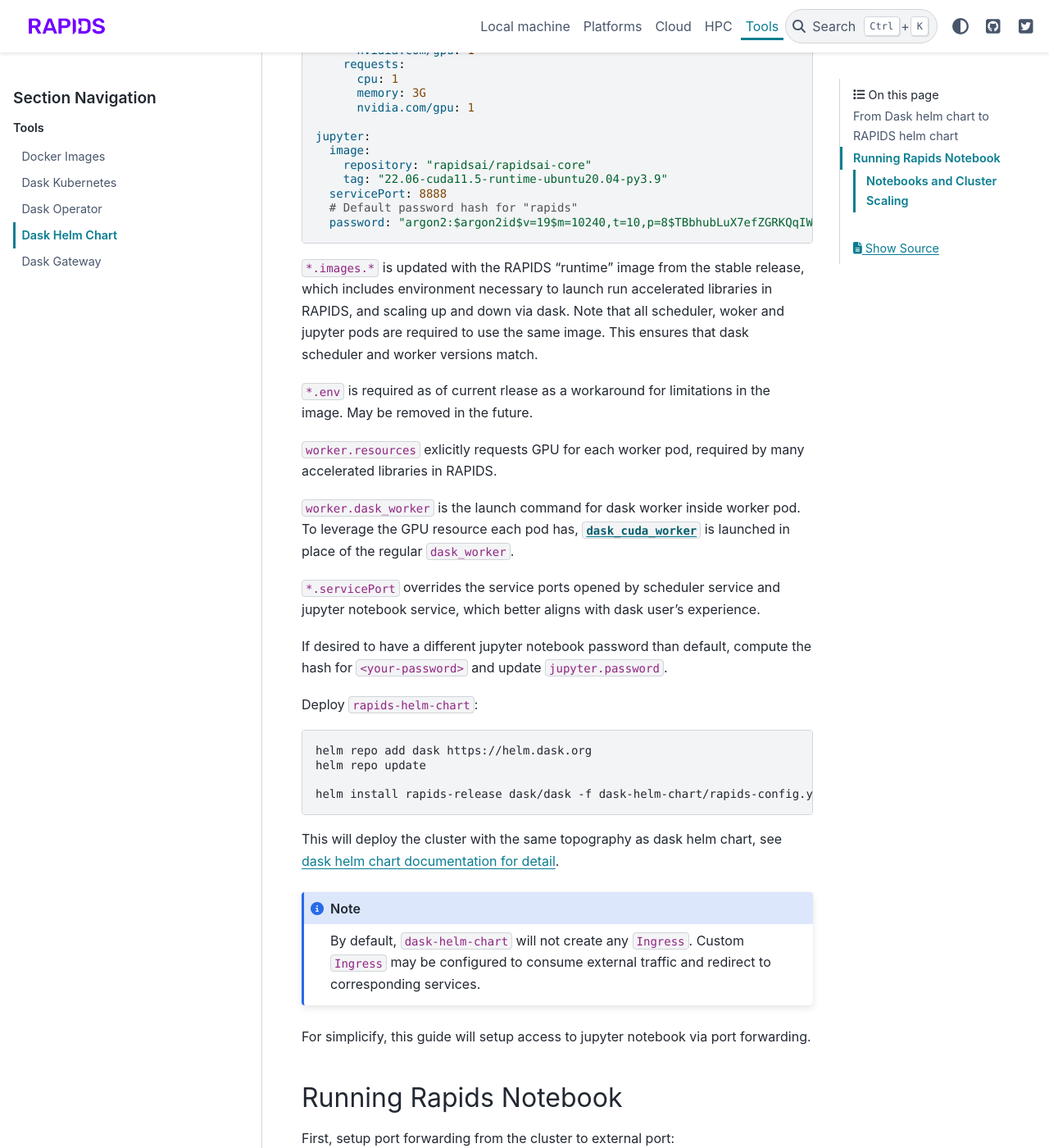
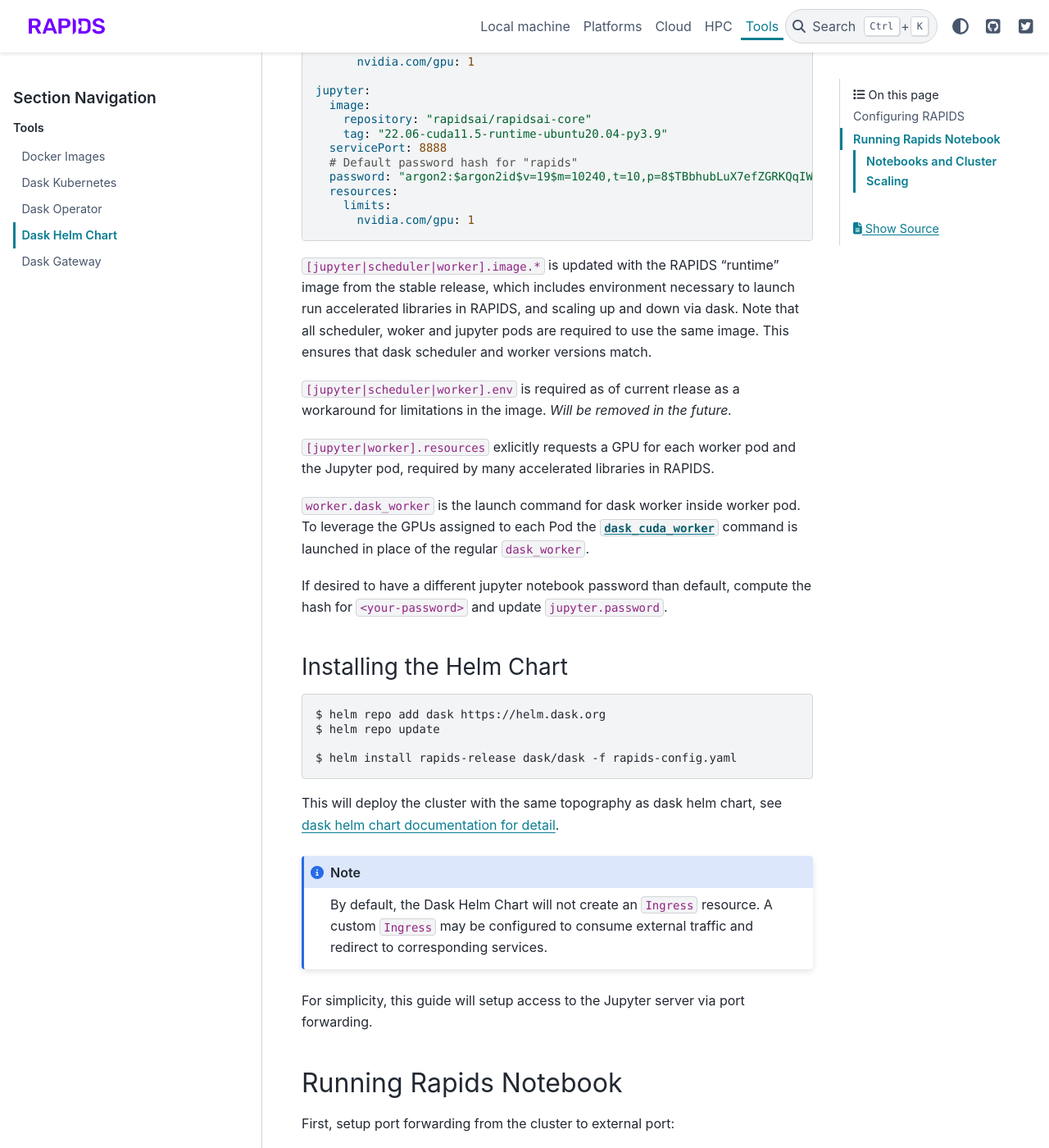
Before and after one commit to rapidsai/deployment, a Sphinx documentation site: the page built from source/tools/kubernetes/dask-helm-chart.md, in a window 1280 px wide and 1400 px high, scrolled down 905 px. Shown: the whole window at 82% size. Built offline with Sphinx 7.4.7 and the PyData theme 0.15.4, drawn with Linux system fonts in a browser that asks for light colours; some of the changed text lies outside the part shown.

Commit message:
Dask Helm Chart edits

````diff
--- a/source/tools/kubernetes/dask-helm-chart.md
+++ b/source/tools/kubernetes/dask-helm-chart.md
@@ -1,113 +1,105 @@
 Dask Helm Chart
 ===============
 
-This guide provides an entry point to deploy RAPIDS into Kubernetes cluster via helm chart,
-using [dask/helm-chart](https://github.com/dask/helm-chart) as the starting point.
-This guide will walk through steps to set up a scalable rapids cluster,
-demonstrating GPU accelerated notebook workflows and scaling up and down the cluster.
-## From Dask helm chart to RAPIDS helm chart
+Dask has a [Helm Chart](https://github.com/dask/helm-chart) that creates the following resources:
 
-Built on top of dask-helm-chart,
-`rapids-config.yaml` file contains additional configurations required to setup RAPIDS environment.
+- 1 x Jupyter server (preconfigured to access the Dask cluster)
+- 1 x Dask scheduler
+- 3 x Dask workers that connect to the scheduler (scalable)
+
+This helm chart can be configured to run RAPIDS by providing GPUs to the Juptyter server and Dask workers and by using container images with the RAPIDS libraries available.
+
+## Configuring RAPIDS
+
+Built on top of the Dask Helm Chart, `rapids-config.yaml` file contains additional configurations required to setup RAPIDS environment.
 
 ```{literalinclude} ./dask-helm-chart/rapids-config.yaml
 :language: yaml
 ```
 
-`*.images.*` is updated with the RAPIDS "runtime" image from the stable release,
-which includes environment necessary to launch run accelerated libraries in RAPIDS,
-and scaling up and down via dask.
-Note that all scheduler,
-woker and jupyter pods are required to use the same image.
+`[jupyter|scheduler|worker].image.*` is updated with the RAPIDS "runtime" image from the stable release,
+which includes environment necessary to launch run accelerated libraries in RAPIDS, and scaling up and down via dask.
+Note that all scheduler, woker and jupyter pods are required to use the same image.
 This ensures that dask scheduler and worker versions match.
 
-`*.env` is required as of current rlease as a workaround for limitations in the image.
-May be removed in the future.
+`[jupyter|scheduler|worker].env` is required as of current rlease as a workaround for limitations in the image.
+_Will be removed in the future._
 
-`worker.resources` exlicitly requests GPU for each worker pod,
-required by many accelerated libraries in RAPIDS.
+`[jupyter|worker].resources` exlicitly requests a GPU for each worker pod and the Jupyter pod, required by many accelerated libraries in RAPIDS.
 
 `worker.dask_worker` is the launch command for dask worker inside worker pod.
-To leverage the GPU resource each pod has,
-[`dask_cuda_worker`](https://docs.rapids.ai/api/dask-cuda/stable/index.html) is launched in place of the regular `dask_worker`.
+To leverage the GPUs assigned to each Pod the [`dask_cuda_worker`](https://docs.rapids.ai/api/dask-cuda/stable/index.html) command is launched in place of the regular `dask_worker`.
 
-`*.servicePort` overrides the service ports opened by scheduler service and jupyter notebook service,
-which better aligns with dask user's experience.
+If desired to have a different jupyter notebook password than default, compute the hash for `<your-password>` and update `jupyter.password`.
 
-If desired to have a different jupyter notebook password than default,
-compute the hash for `<your-password>` and update `jupyter.password`.
+### Installing the Helm Chart
 
-Deploy `rapids-helm-chart`:
-```bash
-helm repo add dask https://helm.dask.org
-helm repo update
+```console
+$ helm repo add dask https://helm.dask.org
+$ helm repo update
 
-helm install rapids-release dask/dask -f dask-helm-chart/rapids-config.yaml
+$ helm install rapids-release dask/dask -f rapids-config.yaml
 ```
 
 This will deploy the cluster with the same topography as dask helm chart,
 see [dask helm chart documentation for detail](https://artifacthub.io/packages/helm/dask/dask).
 
 ```{note}
-By default,
-`dask-helm-chart` will not create any `Ingress`.
-Custom `Ingress` may be configured to consume external traffic and redirect to corresponding services.
+By default, the Dask Helm Chart will not create an `Ingress` resource.
+A custom `Ingress` may be configured to consume external traffic and redirect to corresponding services.
 ```
 
-For simplicify, this guide will setup access to jupyter notebook via port forwarding.
+For simplicity, this guide will setup access to the Jupyter server via port forwarding.
 
 ## Running Rapids Notebook
 
 First, setup port forwarding from the cluster to external port:
 
-```bash
-# For Jupyter notebook
-kubectl port-forward --address 127.0.0.1 service/rapids-release-dask-jupyter 8888:80 &
-# For Dask scheduler
-kubectl port-forward --address 127.0.0.1 service/rapids-release-dask-scheduler 8787:80 &
+```console
+# For the Jupyter server
+$ kubectl port-forward --address 127.0.0.1 service/rapids-release-dask-jupyter 8888:8888
+
+# For the Dask dashboard
+$ kubectl port-forward --address 127.0.0.1 service/rapids-release-dask-scheduler 8787:80
 ```
 
-Open a browser and access `localhost:8888` for jupyter notebook,
-and `localhost:8787` for dask dashboard.
-Enter password (default is `rapids`) and access the notebook environment.
+Open a browser and visit `localhost:8888` to access Jupyter,
+and `localhost:8787` for the dask dashboard.
+Enter the password (default is `rapids`) and access the notebook environment.
 
 ### Notebooks and Cluster Scaling
 
-Open `10 Minutes to cuDF and Dask-cuDF` notebook under `cudf/10-min.ipynb`.
-Conveniently,
-the helm chart preconfigures the scheduler address in client's environment.
-To examine the cluster,
-simply create a client:
+Now we can verify that everything is working correctly by running some of the example notebooks.
+
+Open the `10 Minutes to cuDF and Dask-cuDF` notebook under `cudf/10-min.ipynb`.
+
+Add a new cell at the top to connect to the Dask cluster. Conveniently, the helm chart preconfigures the scheduler address in client's environment.
+So you do not need to pass any config to the `Client` object.
 
 ```python
 from dask.distributed import Client
 
-Client()
+client = Client()
+client
 ```
 
-By default,
-we can see 3 workers are created and each has 1 GPU assigned.
+By default, we can see 3 workers are created and each has 1 GPU assigned.
 
 ![dask worker](../../_static/daskworker.PNG)
 
-Walk through the examples to validate that the dask cluster is setup correctly,
-and that GPU is accessible for the workers.
+Walk through the examples to validate that the dask cluster is setup correctly, and that GPUs are accessible for the workers.
 Worker metrics can be examined in dask dashboard.
 
 ![dask worker](../../_static/workingdask.PNG)
 
-In case you want to scale up the cluster with more GPU workers,
-you may do so via `kubectl` or via `helm upgrade`.
+In case you want to scale up the cluster with more GPU workers, you may do so via `kubectl` or via `helm upgrade`.
 
 ```bash
-# via `kubectl`
-kubectl scale deployment rapids-release-dask-worker --replicas=8
-```
+$ kubectl scale deployment rapids-release-dask-worker --replicas=8
 
-```bash
-# via `helm upgrade`
-# Modify `worker.replicas` in `values.yaml` to 8, then run
-helm upgrade -f dask-helm-chart/rapids-config.yaml  dask/dask rapids-release
+# or
+
+$ helm upgrade --set worker.replicas=8 rapids-release dask/dask
 ```
 
 ![dask worker](../../_static/eightworkers.PNG)
--- a/source/tools/kubernetes/dask-helm-chart/rapids-config.yaml
+++ b/source/tools/kubernetes/dask-helm-chart/rapids-config.yaml
@@ -1,3 +1,4 @@
+# rapids-config.yaml
 scheduler:
   image:
     repository: "rapidsai/rapidsai-core"
@@ -5,9 +6,6 @@ scheduler:
   env:
   - name: DISABLE_JUPYTER
     value: "true"
-
-webUI:
-  servicePort: 8787
 
 worker:
   image:
@@ -20,12 +18,6 @@ worker:
     value: "true"
   resources:
     limits:
-      cpu: 1
-      memory: 3G
-      nvidia.com/gpu: 1
-    requests:
-      cpu: 1
-      memory: 3G
       nvidia.com/gpu: 1
 
 jupyter:
@@ -35,3 +27,6 @@ jupyter:
   servicePort: 8888
   # Default password hash for "rapids"
   password: "argon2:$argon2id$v=19$m=10240,t=10,p=8$TBbhubLuX7efZGRKQqIWtw$RG+jCBB2KYF2VQzxkhMNvHNyJU9MzNGTm2Eu2/f7Qpc"
+  resources:
+    limits:
+      nvidia.com/gpu: 1
````
